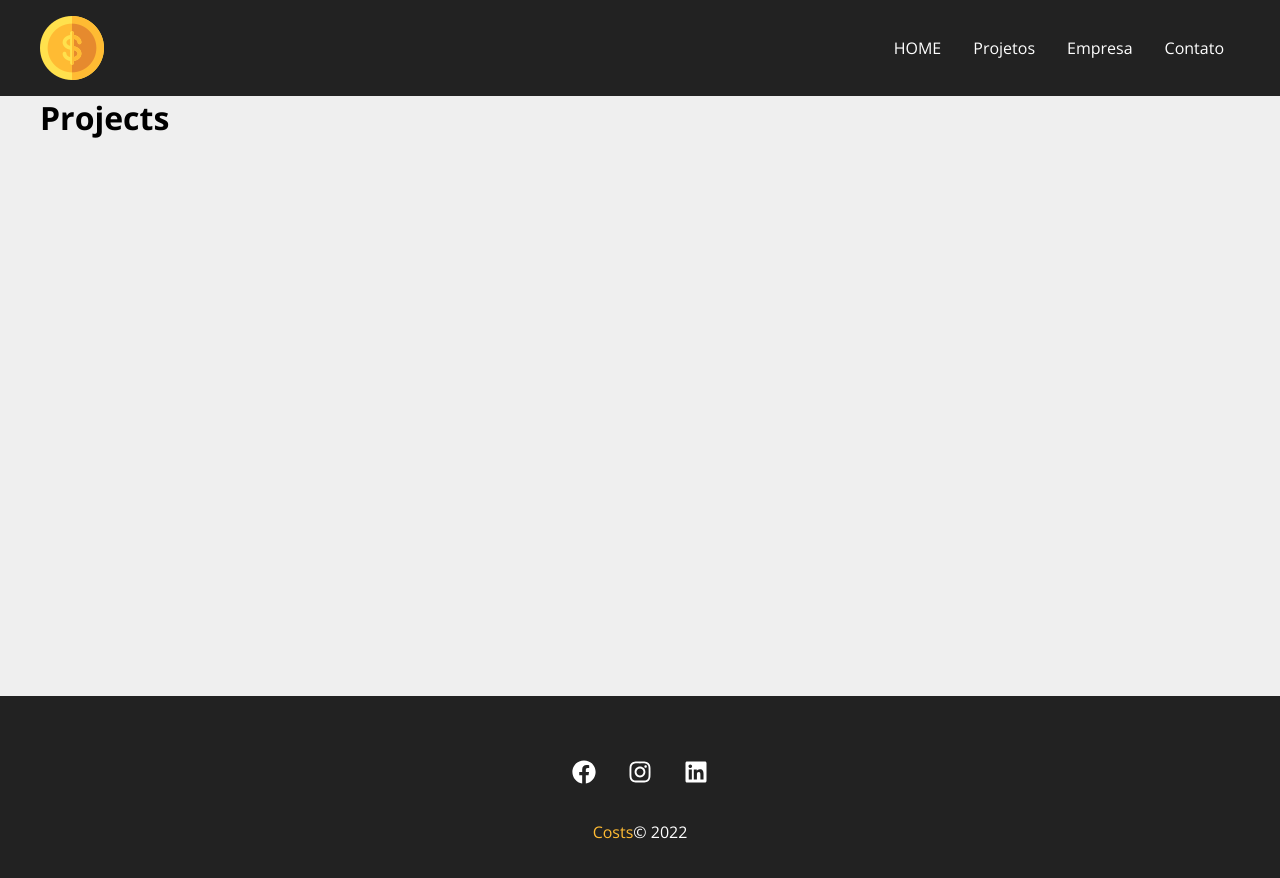
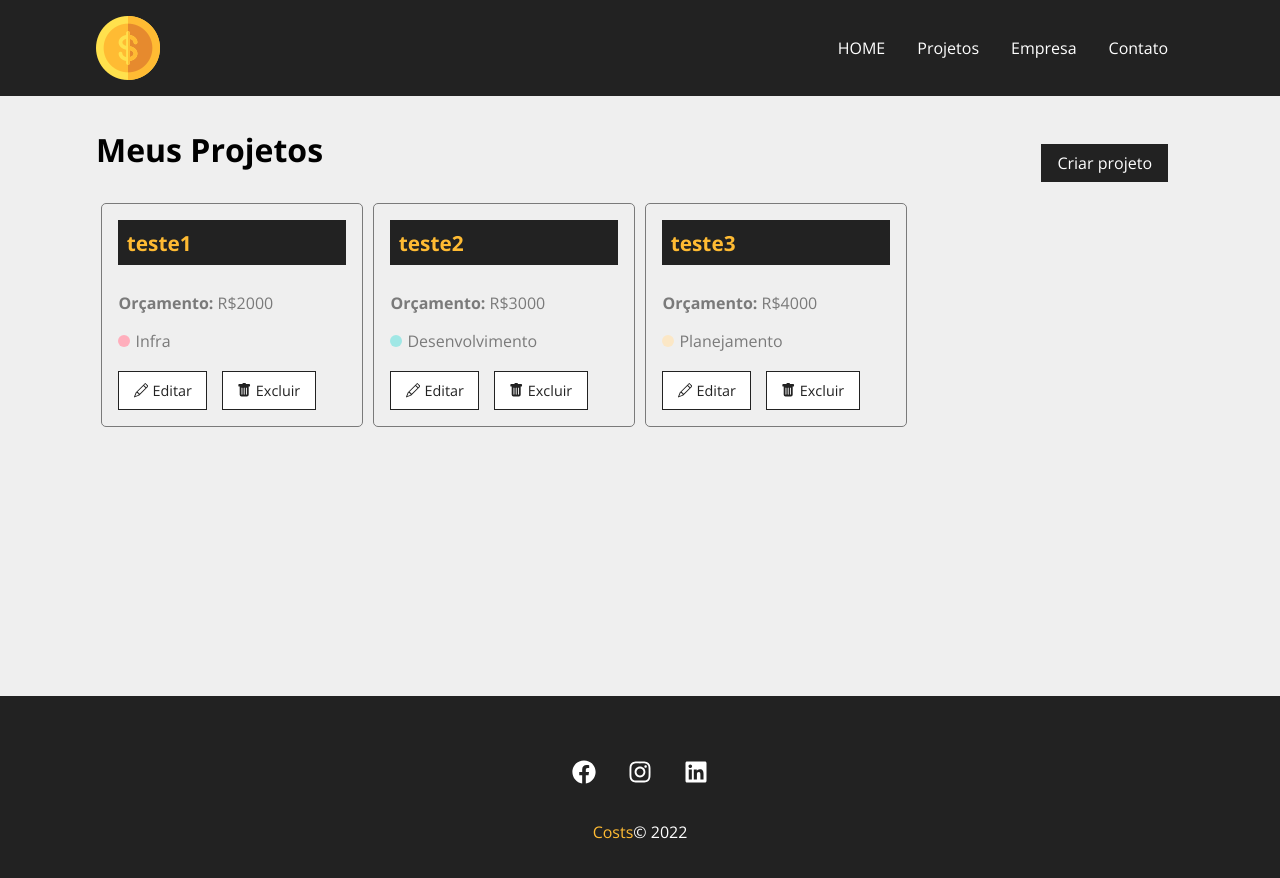
Before and after one commit to Leandro-Caldeira16/Projeto_Costs_React.js, a React (Create React App) app: page /projects in a window 1280 px wide. Shown: the top 878 px of the page. Built offline with nearby package versions, Linux system fonts and the light colour scheme; data requests are answered from the project's data file.

Commit message:
resgatando dados do banco

```diff
--- a/db.json
+++ b/db.json
@@ -1,15 +1,37 @@
 {
   "projects": [
     {
-      "nome": "teste",
-      "budget": "4998",
+      "name": "teste1",
+      "budget": "2000",
+      "category": {
+        "id": "1",
+        "name": "Infra"
+      },
+      "costs": 0,
+      "services": [],
+      "id": 2
+    },
+    {
+      "name": "teste2",
+      "budget": "3000",
       "category": {
         "id": "2",
         "name": "Desenvolvimento"
       },
       "costs": 0,
       "services": [],
-      "id": 1
+      "id": 3
+    },
+    {
+      "name": "teste3",
+      "budget": "4000",
+      "category": {
+        "id": "4",
+        "name": "Planejamento"
+      },
+      "costs": 0,
+      "services": [],
+      "id": 4
     }
   ],
   "categories": [
@@ -28,10 +50,6 @@
     {
       "id": 4,
       "name": "Planejamento"
-    },
-    {
-      "id": 5,
-      "name": "Cultura"
     }
   ]
 }
--- /dev/null
+++ b/src/components/layout/Message.js
@@ -0,0 +1,38 @@
+import { useState, useEffect } from "react"
+
+import styles from "./Message.module.css"
+import React from "react"
+
+
+
+function Message({type, msg}){
+    const [visible, setVisible]= useState(false)
+
+    useEffect(()=> {
+        if(!msg){
+            setVisible(false)
+            return
+        }
+
+        setVisible(true)
+
+        const timer = setTimeout(() => {
+            setVisible(false)
+        }, 3000);
+
+        return ()=> clearTimeout(timer)
+
+    },[msg])
+
+    return(
+        <>
+           {visible && (
+            <div className={`${styles.message} ${styles[type]}`}>{msg}</div>
+
+            )}
+
+        </>
+    )
+}
+
+export default Message
--- /dev/null
+++ b/src/components/layout/Message.module.css
@@ -0,0 +1,22 @@
+.message{
+    width: 100%;
+    padding: 1em;
+    border: 1px solid #000;
+    margin: 0 auto;
+    text-align: center;
+    margin-bottom: 2em;
+    border-radius: 5px;
+}
+
+
+.success{
+    color: #155724;
+    background-color: #D4EDDA;
+    border-color: #C3E6CB
+}
+
+.error{
+    color: #721c24;
+    background-color: #f8d7da;
+    border-color: #f5c6cb
+}
--- a/src/components/layout/Navbar.js
+++ b/src/components/layout/Navbar.js
@@ -12,7 +12,7 @@
             <Link to='/'><img className={styles.img} src={Logo} alt='Costs'/></Link>
             <ul className={styles.list}>
                 <li className={styles.item}><Link to='/'>HOME</Link></li>
-                <li className={styles.item}><Link to='/project'>Projetos</Link></li>
+                <li className={styles.item}><Link to='/projects'>Projetos</Link></li>
                 <li className={styles.item}><Link to='/company'>Empresa</Link></li>
                 <li className={styles.item}><Link to='/contact'>Contato</Link></li>
             </ul>
--- a/src/components/layout/container.module.css
+++ b/src/components/layout/container.module.css
@@ -1,5 +1,5 @@
 .container{
-    width: 1200px;
+    width: 85vw;
     display: flex;
     justify-content: space-between;
     margin:0 auto;
@@ -11,7 +11,7 @@
 }
 
 .start{
-    justify-content: flex-end;
+    justify-content: flex-start;
 }
 
 .column{
--- a/src/components/pages/NewProject.js
+++ b/src/components/pages/NewProject.js
@@ -25,7 +25,7 @@
         })
         .then((resp)=> resp.json())
         .then((data)=>{
-            navigate('/Projects', {message: 'Projeto criado com sucesso!'})
+            navigate('/projects', {state:{message: 'Projeto criado com sucesso!'}})
         })
         .catch((err)=>console.log(err))
     }
--- a/src/components/pages/Projects.js
+++ b/src/components/pages/Projects.js
@@ -1,6 +1,58 @@
+import Message from "../layout/Message.js"
+import { useLocation } from "react-router-dom"
+import styles from "./projects.module.css"
+import Container from "../layout/Container"
+import LinkButton from "../pages/LinkButton"
+import ProjectCard from "../project/ProjectCard"
+
+import { useEffect, useState } from "react"
+
 function Projects(){
+
+    const [projects, setProjects]=useState([])
+
+    const location = useLocation()
+    let message =''
+    if(location.state) {
+        message = location.state.message
+    }
+
+    useEffect(()=>{
+
+        fetch("http://localhost:5000/projects",{
+            method:'GET',
+            headers:{'Content-Type' : 'application/json',},
+        })
+        .then((resp)=>resp.json())
+        .then((data)=>{
+            console.log(data)
+            setProjects(data)
+
+        })
+        .catch((err)=> console.log(err))
+    }
+    ,[])
+    console.log(projects);
     return(
-        <h1>Projects</h1>
+        <div className={styles.project_container}>
+            <div className={styles.title_container}>
+                <h1>Meus Projetos</h1>
+                <LinkButton to={'/newproject'} name={'Criar projeto'}/>
+            </div>
+            {message && <Message msg = {message} type={"success"}/>}
+            <Container customClass= "start">
+                {projects.length > 0 && (
+                    projects.map((project)=>(
+                        <ProjectCard
+                        id={project.id}
+                        name={project.name}
+                        budget={project.budget}
+                        category={project.category.name}
+                        key={project.id}
+                    />
+                    ))) }
+            </Container>
+        </div>
     )
 }
 
--- /dev/null
+++ b/src/components/pages/projects.module.css
@@ -0,0 +1,8 @@
+.project_container{
+    padding-top: 2em;
+}
+
+.title_container{
+    display: flex;
+    justify-content: space-between;
+}
--- /dev/null
+++ b/src/components/project/ProjectCard.js
@@ -0,0 +1,29 @@
+import styles from "./ProjectCard.module.css"
+import { Link } from "react-router-dom"
+
+import {BsPencil, BsFillTrashFill} from 'react-icons/bs'
+
+function ProjectCard({name, id, budget, category, key}){
+    return(
+        <div className={styles.project_card}>
+            <h4>{name}</h4>
+            <p>
+                <span>Orçamento:</span> R${budget}
+            </p>
+            <p className={styles.category_text}>
+                <span className={`${styles[category.toLowerCase()]}`}></span>{category}
+            </p>
+            <div className={styles.project_card_action}>
+                <Link
+                    to="/"><BsPencil/>Editar
+                </Link>
+                <button>
+                    <BsFillTrashFill/>Excluir
+                </button>
+            </div>
+
+        </div>
+    )
+}
+
+export default ProjectCard
--- /dev/null
+++ b/src/components/project/ProjectCard.module.css
@@ -0,0 +1,90 @@
+.project_card{
+    padding: 1em;
+    border: 1px solid #7a7a7a;
+    border-radius: 5px;
+    width: 24%;
+    margin: 0.5%;
+}
+
+.project_card h4{
+    background-color: #222;
+    color: #FFBB33;
+    padding: .4em;
+    margin-bottom: 1.3em;
+    font-size: 1.3em;
+}
+
+.project_card p{
+    color: #7a7a7a;
+    margin-bottom: 1em;
+}
+
+.project_card p span{
+    font-weight: bold;
+}
+
+.category_text{
+    display: flex;
+    align-items: center;
+}
+
+.category_text span{
+    display: block;
+    width: 12px;
+    height: 12px;
+    border-radius: 50%;
+    background-color: #ccc;
+    margin-right: 5px;
+}
+
+.category_text .infra{
+    background-color: #FFAEBC;
+}
+
+.category_text .desenvolvimento{
+    background-color: #A0E7E5;
+
+}
+
+.category_text .design{
+    background-color: #FFAEBC;
+
+}
+
+.category_text .planejamento{
+    background-color: #fbe7c6;
+
+}
+
+.project_card_action{
+    margin-top: 1.2em;
+    display: flex;
+    align-items: center;
+}
+
+.project_card_action a,
+.project_card_action button{
+    text-decoration: none;
+    border: none;
+    background-color: #fff;
+    color: #222;
+    border: #222 solid 1px;
+    font-size: .9em;
+    padding: .6em 1em;
+    margin-right: 1em;
+    cursor: pointer;
+    display: flex;
+    justify-content: center;
+    align-items: center;
+    transition: 0.5s;
+}
+
+.project_card_action svg{
+    margin-right: .3em;
+}
+
+.project_card_action  :hover,
+.project_card_action  :hover{
+    background-color: #222;
+    color: #FFBB33;
+}
--- a/src/components/project/ProjectForm.js
+++ b/src/components/project/ProjectForm.js
@@ -45,10 +45,10 @@
             <Input
                 type='text'
                 text='Nome do projeto'
-                name='nome'
+                name='name'
                 placeholder='Insira o nome do projeto'
                 handleOnchange={handleChange}
-                value={project.nome ? project.nome : ''}
+                value={project.name ? project.name : ''}
                 />
 
 
```
